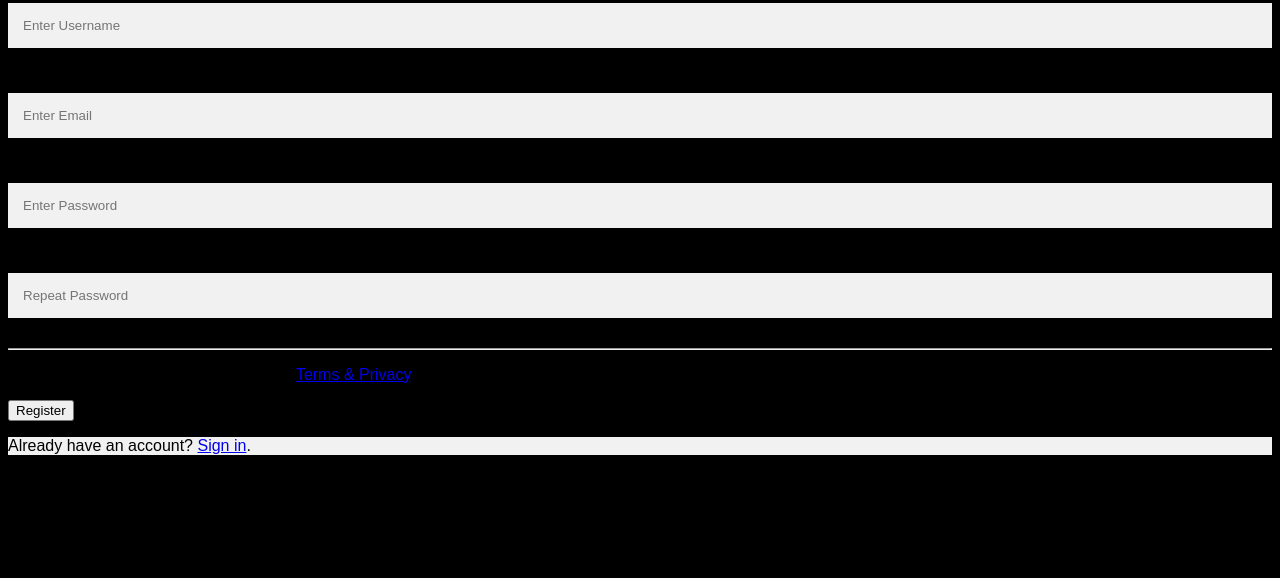
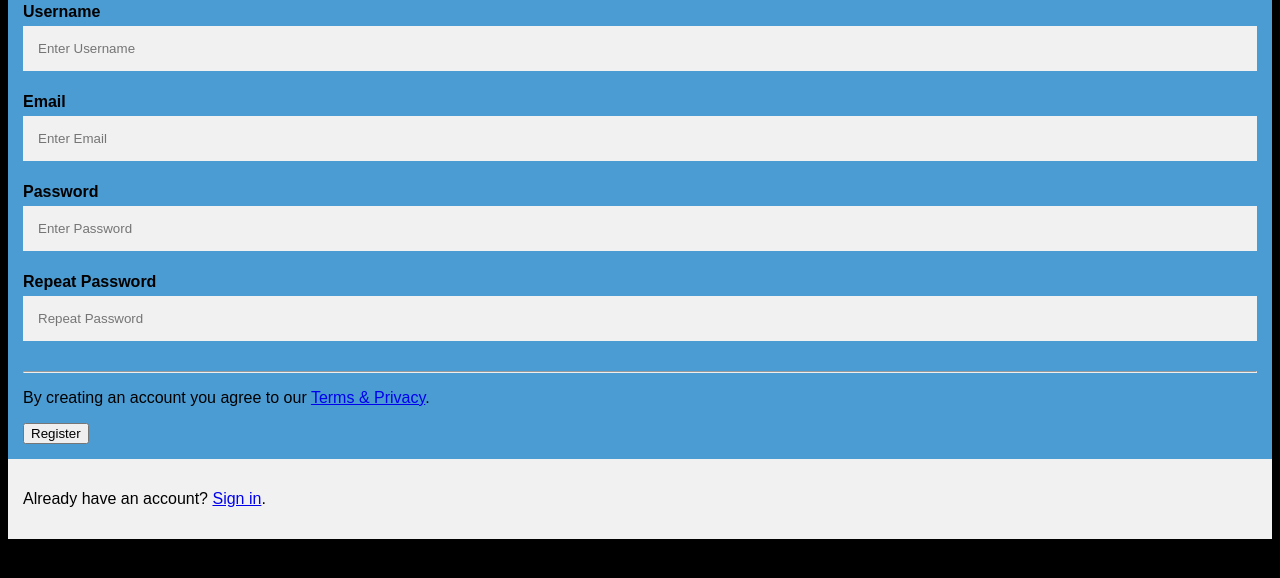
Before and after one commit to comp426-2022-spring/e01-autumnet, a plain HTML site: page public/index.html in a window 1280 px wide. Shown: the part 144-722 px from the top of the page. Drawn offline with Linux system fonts and the light colour scheme; a script that the page names is missing.

Commit message:
added div style

```diff
--- a/public/style.css
+++ b/public/style.css
@@ -8,11 +8,11 @@ body {
 }
 
 /* 8. Add style to divs with the "container" class */
- {
+div {
   /* 9. Add 15px padding */
-
+  padding: 15px;
   /* 10. Make the background color of the container Carolina Blue using the hex code defined here: https://en.wikipedia.org/wiki/Carolina_blue*/
-
+  background: #4B9CD3;
 }
 
 input[type=text], input[type=password] {
```
